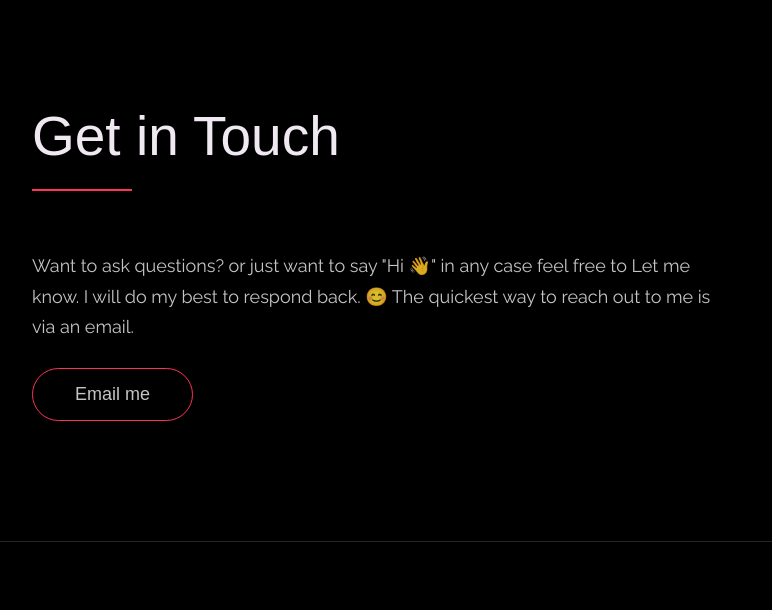
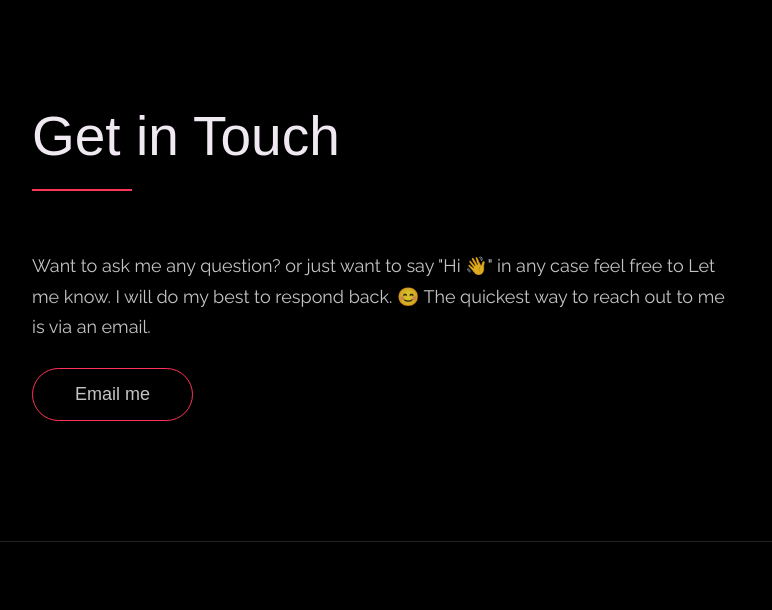
Before and after one commit to carmenansio/index, a plain HTML site: page index.html in a window 1280 px wide. Shown: the part 2930-3540 px from the top of the page, without its empty margins (58-830 px from the left). Drawn offline with nearby package versions, Linux system fonts and the light colour scheme; a web font is replaced by a local one.

Commit message:
Fix contact info message

```diff
--- a/index.html
+++ b/index.html
@@ -111,7 +111,7 @@
       <h2>Get in Touch</h2>
       <div class="contact__info">
         <p>
-          Want to ask questions? or just want to say "Hi 👋" in any case feel free to Let me know. I
+          Want to ask me any question? or just want to say "Hi 👋" in any case feel free to Let me know. I
           will do my best to respond back. 😊 The quickest way to reach out to
           me is via an email.
         </p>
```
